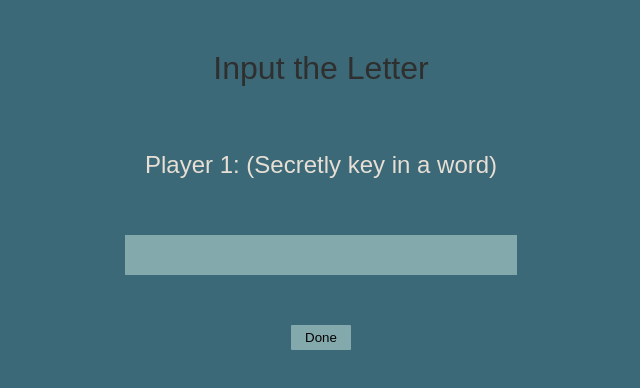
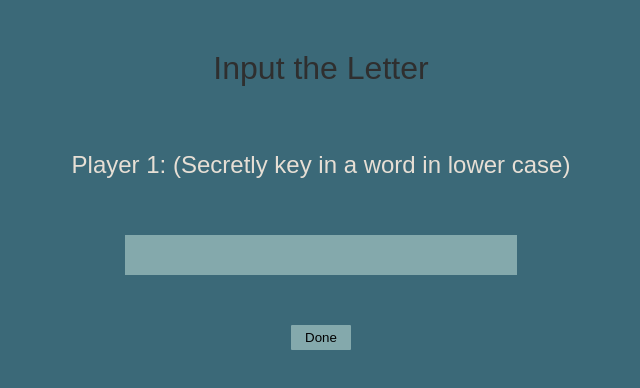
Before and after one commit to CShuwen/HangmanGame, a website: page player1.html in a window 1280 px wide. Shown: the whole page, without its empty margins (319-959 px from the left). Drawn offline with Linux system fonts and the light colour scheme.

Commit message:
change heading

```diff
--- a/player1.html
+++ b/player1.html
@@ -10,7 +10,7 @@
 <body>
     <div>
         <p class="heading">Input the Letter</p>
-        <p class="player1">Player 1: (Secretly key in a word)</p>
+        <p class="player1">Player 1: (Secretly key in a word in lower case)</p>
         <input type="text">
         <br>
             <button onclick="sendWord()">Done</button>
```
